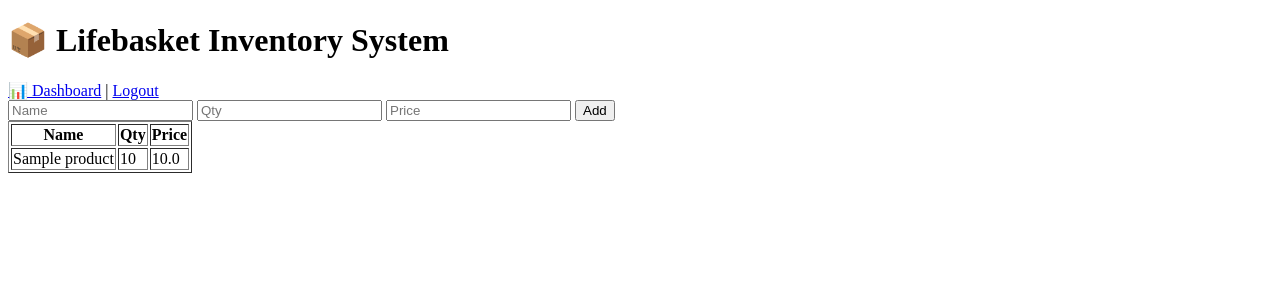
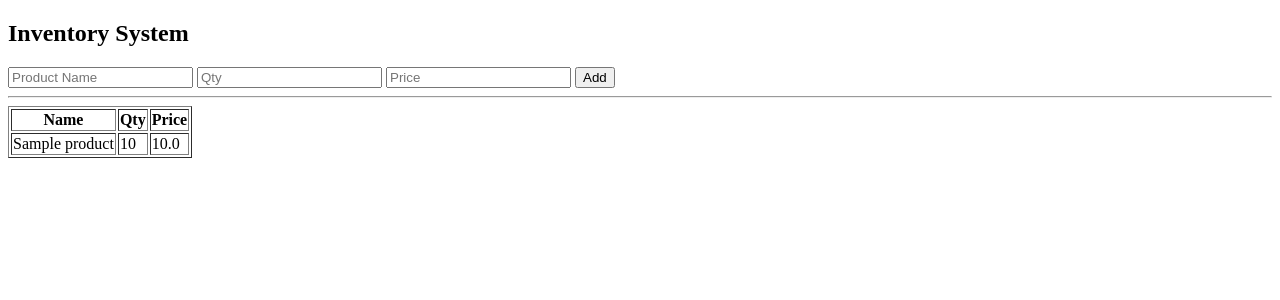
Before and after one commit to jakiya09/inventory-system, a Flask app: page / in a window 1280 px wide. Shown: the top 300 px of the page. Run offline with Flask 3, Linux system fonts and the light colour scheme; tables that the repository leaves empty hold one stand-in row (values such as "Sample post").

Commit message:
Update index.html

```diff
--- a/templates/index.html
+++ b/templates/index.html
@@ -1,25 +1,26 @@
 <!DOCTYPE html>
 <html>
 <head>
-<title>Lifebasket Inventory</title>
+    <title>Inventory System</title>
 </head>
 <body>
 
-<h1>📦 Lifebasket Inventory System</h1>
+<h2>Inventory System</h2>
 
-<a href="/dashboard">📊 Dashboard</a> |
-<a href="/logout">Logout</a>
+<form action="/add" method="POST">
+    <input name="name" placeholder="Product Name" required>
+    <input name="qty" type="number" placeholder="Qty" required>
+    <input name="price" type="number" placeholder="Price" required>
+    <button type="submit">Add</button>
+</form>
 
-<form method="POST" action="/add">
-<input name="name" placeholder="Name">
-<input name="qty" placeholder="Qty">
-<input name="price" placeholder="Price">
-<button>Add</button>
-</form>
+<hr>
 
 <table border="1">
     <tr>
-<th>Name</th><th>Qty</th><th>Price</th>
+        <th>Name</th>
+        <th>Qty</th>
+        <th>Price</th>
     </tr>
 
     {% for p in products %}
```
Lines whose indentation alone changed are shown as unchanged.
